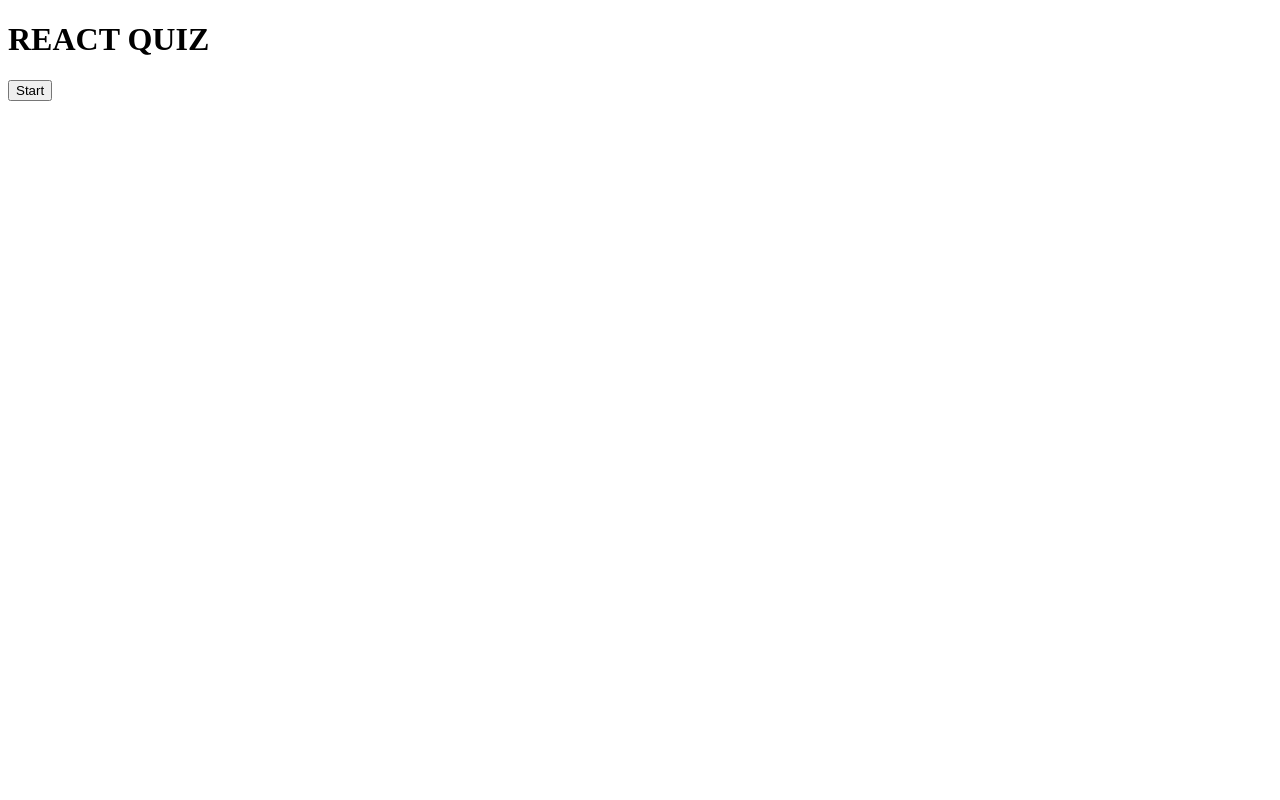
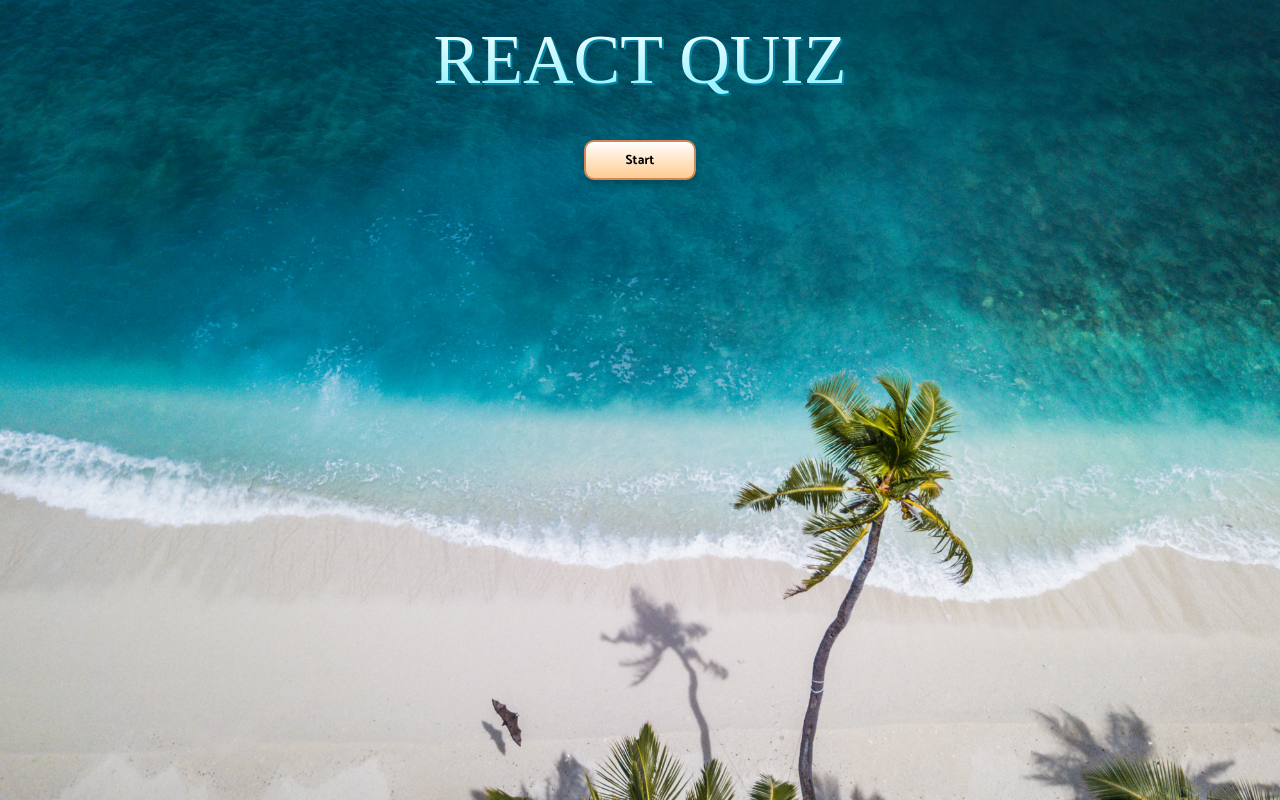
Before and after one commit to At05-js/countries, a React (Create React App) app in the folder react-quiz/: page / in a window 1280 px wide. Built offline with nearby package versions, Linux system fonts and the light colour scheme.

Commit message:
styles and complete

```diff
--- /dev/null
+++ b/react-quiz/src/App.styles.ts
@@ -0,0 +1,69 @@
+import styled, { createGlobalStyle } from "styled-components";
+import BGImage from './images/nattu-adnan.jpg';
+
+export const GlobalStyle = createGlobalStyle`
+html {
+    height: 100%;
+}
+
+body {
+    background-image:url(${BGImage});
+    background-size: cover;
+    margin: 0;
+    padding: 0 20px;
+    display: flex;
+    justify-content:center;
+}
+
+* {
+    box-sizing: border-box;
+    font-family: 'Catamaran', sans-serif;
+}
+`;
+
+export const Wrapper = styled.div`
+  display: flex;
+  flex-direction: column;
+  align-items: center;
+
+  > p {
+    color: #fff;
+  }
+
+  .score {
+    color: #fff;
+    font-size: 2rem;
+    margin: 0;
+  }
+
+  h1 {
+    font-family: Fascinate Inline;
+    background-image: linear-gradient(180deg, #fff, #87f1ff);
+    font-weight: 400;
+    background-size: 100%;
+    background-clip: text;
+    -webkit-background-clip: text;
+    -webkit-text-fill-color: transparent;
+    -moz-background-clip: text;
+    -moz-text-fill-color: transparent;
+    filter: drop-shadow(2px 2px #0085a3);
+    font-size: 70px;
+    text-align: center;
+    margin: 20px;
+  }
+
+  .start, .next {
+    cursor: pointer;
+    background: linear-gradient(180deg, #ffffff, #ffcc91);
+    border: 2px solid #d38558;
+    box-shadow: 0px 5px 10px rgba(0, 0, 0, 0.25);
+    border-radius: 10px;
+    height: 40px;
+    margin: 20px 0;
+    padding: 0 40px;
+  }
+
+  .start {
+    max-width: 200px;
+  }
+`;
--- a/react-quiz/src/App.tsx
+++ b/react-quiz/src/App.tsx
@@ -4,8 +4,10 @@
 import QuestionCard from './components/QuestionCard';
 // Types
 import { QuestionState, Difficulty } from './API';
+// Styles
+import { GlobalStyle, Wrapper } from './App.styles';
 
-type AnswerObject = {
+export type AnswerObject = {
   question: string;
   answer: string;
   correct: boolean;
@@ -67,14 +69,16 @@
     }
   }
   return (
-    <div className="App">
+    <>
+    <GlobalStyle />
+    <Wrapper>
       <h1>REACT QUIZ</h1>
       {gameOver || userAnswers.length === TOTAL_QUESTIONS ? (
         <button className="start" onClick={startTrivia}>
         Start
       </button>
         ) : null}
-      {!gameOver ? <p className="score">Score:</p> : null}
+      {!gameOver ? <p className="score">Score: {score}</p> : null}
       {loading && <p>Loading Questions ...</p>}
       {!loading && !gameOver && (
         <QuestionCard
@@ -94,7 +98,8 @@
           Next Question
         </button>
       ) : null}
-    </div>
+    </Wrapper>
+    </>
   );
 }
 
--- /dev/null
+++ b/react-quiz/src/components/QuestionCard.styles.ts
@@ -0,0 +1,48 @@
+import styled from 'styled-components';
+
+export const Wrapper = styled.div`
+  max-width: 1100px;
+  background: #ebfeff;
+  border-radius: 10px;
+  border: 2px solid #0085a3;
+  padding: 20px;
+  box-shadow: 0px 5px 10px rgba(0, 0, 0, 0.25);
+  text-align: center;
+
+  p {
+    font-size: 1rem;
+  }
+`;
+
+type ButtonWrapperProps = {
+  correct: boolean;
+  userClicked: boolean;
+};
+
+export const ButtonWrapper = styled.div<ButtonWrapperProps>`
+  transition: all 0.3s ease;
+
+  :hover {
+    opacity: 0.8;
+  }
+
+  button {
+    cursor: pointer;
+    user-select: none;
+    font-size: 0.8rem;
+    width: 100%;
+    height: 40px;
+    margin: 5px 0;
+    background: ${({ correct, userClicked }) =>
+      correct
+        ? 'linear-gradient(90deg, #56FFA4, #59BC86)'
+        : !correct && userClicked
+        ? 'linear-gradient(90deg, #FF5656, #C16868)'
+        : 'linear-gradient(90deg, #56ccff, #6eafb4)'};
+    border: 3px solid #ffffff;
+    box-shadow: 1px 2px 0px rgba(0, 0, 0, 0.1);
+    border-radius: 10px;
+    color: #fff;
+    text-shadow: 0px 1px 0px rgba(0, 0, 0, 0.25);
+  }
+`;
--- a/react-quiz/src/components/QuestionCard.tsx
+++ b/react-quiz/src/components/QuestionCard.tsx
@@ -1,10 +1,13 @@
 import React from 'react';
-
+// Types
+import { AnswerObject } from '../App';
+// Styles
+import { Wrapper, ButtonWrapper } from './QuestionCard.styles';
 type Props = {
     question: string;
     answer: string[];
-    callback: any;
-    userAnswer: any;
+    callback: (e: React.MouseEvent<HTMLButtonElement>) => void;
+    userAnswer: AnswerObject | undefined;
     questionNr: number;
     totalQuestions: number;
 }
@@ -16,21 +19,24 @@
     questionNr,
     totalQuestions
 }) => (
-    <div>
+    <Wrapper>
         <p className="number">
             Question: {questionNr} / {totalQuestions}
         </p>
         <p dangerouslySetInnerHTML={{ __html: question }}/>
         <div>
             {answer.map(answer => (
-                <div key={answer}>
-                    <button disabled={userAnswer} value={answer} onClick={callback}>
+                <ButtonWrapper
+                    key={answer}
+                    correct={userAnswer?.correctAnswer === answer}
+                    userClicked={userAnswer?.answer === answer}>
+                    <button disabled={userAnswer ? true : false} value={answer} onClick={callback}>
                         <span dangerouslySetInnerHTML={{ __html: answer}} />
                     </button>
-                </div>
+                </ButtonWrapper>
             ))}
         </div>
-    </div>
+    </Wrapper>
 );
 
 export default QuestionCard;
```
Lines whose indentation alone changed are shown as unchanged.
